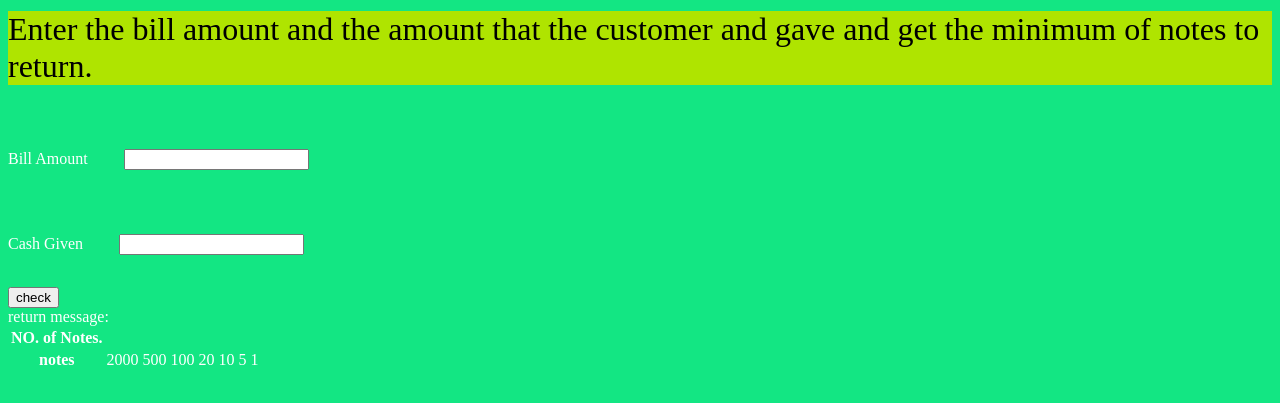
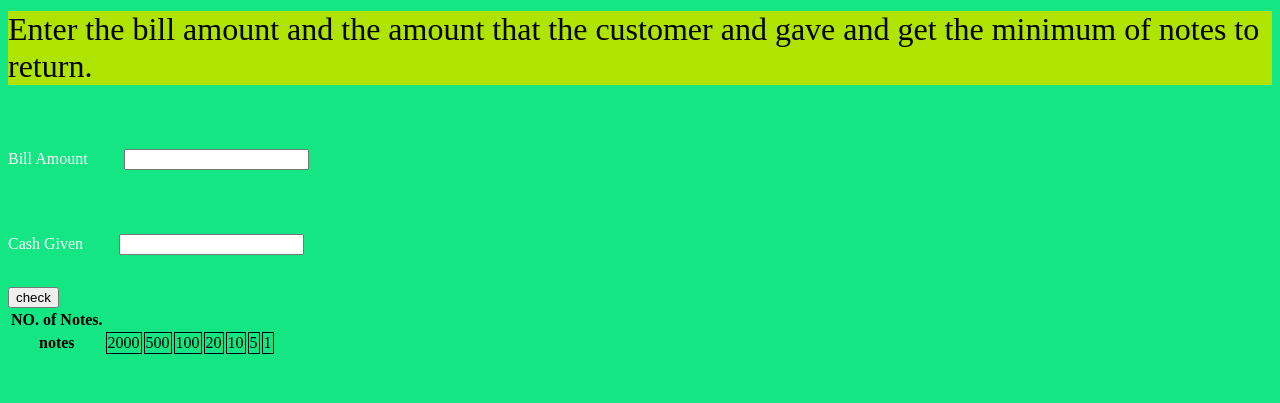
Before and after one commit to winner021/neo-g-camp-cash-regeister-mark10, a plain HTML site: page index.html in a window 1280 px wide. Shown: the part 79-482 px from the top of the page. Drawn offline with Linux system fonts and the light colour scheme.

Commit message:
changed some css

```diff
--- a/app.js
+++ b/app.js
@@ -25,7 +25,7 @@
             }
         }
         else{
-            outputMessage("inValid bill amount");
+            outputMessage("Invalid bill amount");
         }
 
 
--- a/index.html
+++ b/index.html
@@ -24,10 +24,10 @@
 
     <button class="che" id="checker">check</button>
 
-    <div id="error-message">
-        return message:
+    <div style="color: red;" id="error-message">
+
     </div>
-     <table  class="change-table">
+     <table  class="change-table" style="color: black;">
 
         <tr>
           <th>NO. of Notes.</th>
@@ -40,14 +40,14 @@
           <td class="note-no"></td>
         </tr>
         <tr>
-            <th>notes</th>
-            <td >2000</td>
-            <td >500</td>
-            <td >100</td>
-            <td >20</td>
-            <td >10</td>
-            <td>5</td>
-            <td >1</td>
+            <th >notes</th>
+            <td class="notename">2000</td>
+            <td class="notename"> 500 </td>
+            <td class="notename">100 </td>
+            <td class="notename" >20  </td>
+            <td class="notename" >10  </td>
+            <td class="notename">5    </td>
+            <td class="notename" >  1   </td>
         </tr>
 
         </table>
--- a/style.css
+++ b/style.css
@@ -11,6 +11,7 @@ body{
 }
 .input{
     margin:2rem;
+
 }
 
 .container{
@@ -18,3 +19,7 @@ body{
     flex-direction: column;
 
 }
+
+.notename
+{
+    border: 1px solid black;
```
